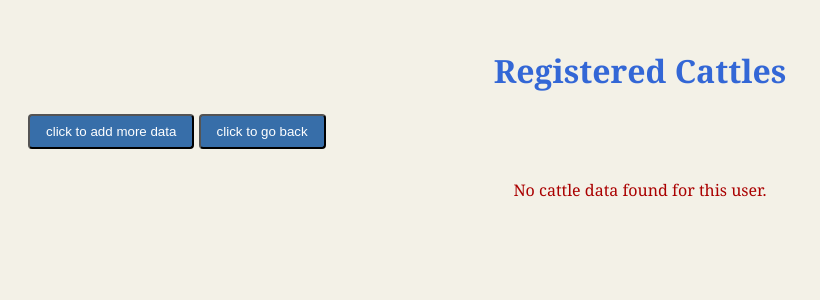
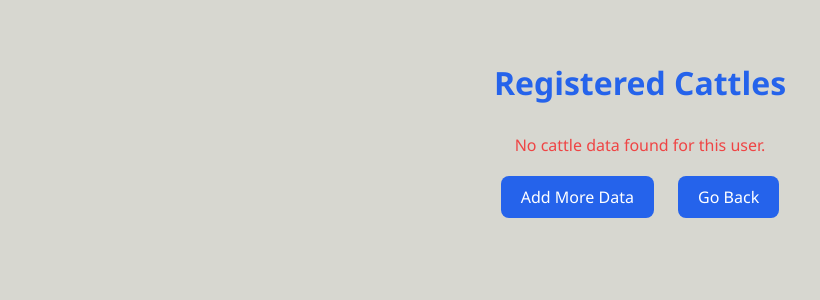
Before and after one commit to amr-jth/optimoo, a Flask app: page /cattle in a window 1280 px wide. Shown: the top 300 px of the page, without its empty margins (0-820 px from the left). Run offline with Flask 3, Linux system fonts and the light colour scheme; data comes from the database, SQL or seed files in the repository; data that the repository does not hold is empty.

Commit message:
Update cattle_data.html
interface changes

```diff
--- a/website/template/cattle_data.html
+++ b/website/template/cattle_data.html
@@ -5,58 +5,111 @@
     <title>My Cattle</title>
     <style>
         body {
-            font-family: 'Georgia', serif;
-            background-color: #f3f1e7;
+            font-family: 'Segoe UI', Tahoma, Geneva, Verdana, sans-serif;
+            background-color: #d7d7d0;
+            margin: 0;
+            padding: 40px 20px;
+        }
+
+        h1 {
+            text-align: center;
+            color: #2563eb;
+            margin-bottom: 30px;
+            font-size: 2rem;
+        }
+
+        .card {
+            width: 90%;
+            max-width: 1000px;
+            margin: auto;
+            background-color: white;
+            border-radius: 12px;
+            box-shadow: 0 4px 12px rgba(0,0,0,0.08);
+            overflow-x: auto;
             padding: 20px;
         }
-        h1 {
+
+        table {
+            width: 100%;
+            border-collapse: collapse;
+        }
+
+        th {
+            background-color: #2563eb;
+            color: #ffffff;
+            font-weight: 700;
+            font-size: 16px;
+            text-transform: uppercase;
+            letter-spacing: 0.5px;
+            font-family: 'Segoe UI Semibold', 'Segoe UI', sans-serif;
+        }
+
+        td {
+            font-weight: 400;
+            font-size: 15px;
+            color: #374151;
+            font-family: 'Segoe UI', Tahoma, Geneva, Verdana, sans-serif;
+        }
+
+        th, td {
+            padding: 14px 18px;
             text-align: center;
-            color: #3367d6;
+            border-bottom: 1px solid #e2e8f0;
         }
-        table {
-            width: 80%;
-            margin: auto;
-            border-collapse: collapse;
-            background-color: #fff;
-            box-shadow: 0 2px 8px rgba(0,0,0,0.1);
+
+        tr:hover {
+            background-color: #f8fafc;
         }
-        th, td {
-            padding: 12px 15px;
-            text-align: center;
-            border-bottom: 1px solid #ccc;
-        }
-        th {
-            background-color: #376ea9;
-            color: #ffffff;
-        }
-        tr:hover {
-            background-color: #f2f2f2;
-        }
+
         .no-data {
             text-align: center;
-            color: #a00;
+            color: #ef4444;
+            font-weight: 500;
+            margin-top: 20px;
+        }
+
+        .bottom-buttons {
+            text-align: center;
             margin-top: 30px;
         }
-        .btn
-        {
-            background-color: #376ea9;
+
+        .btn {
+            background-color: #2563eb;
             color: white;
-            padding: 8px 16px;
-            border-radius: 4px;
+            padding: 10px 20px;
+            border: none;
+            border-radius: 8px;
+            font-size: 16px;
             text-decoration: none;
             font-weight: 500;
-            transition: background-color 0.3s;
+            margin: 0 10px;
+            cursor: pointer;
+            transition: background-color 0.3s ease;
         }
-        .btn:hover
-        {
-            background-color: #376ea9;
+
+        .btn:hover {
+            background-color: #1e4db7;
+        }
+
+        @media (max-width: 600px) {
+            th, td {
+                padding: 10px;
+                font-size: 14px;
+            }
+
+            .btn {
+                padding: 8px 16px;
+                font-size: 14px;
+            }
         }
     </style>
 </head>
 <body>
 
     <h1>Registered Cattles</h1>
-    <table id="cattleTable" style="display:none;">
+
+    <div class="card" id="cattleContainer" style="display:none;">
+        <table id="cattleTable">
             <thead>
                 <tr>
                     <th>ID</th>
@@ -66,26 +119,25 @@
                     <th>Weight</th>
                     <th>Feed Intake</th>
                     <th>Health</th>
-
                 </tr>
             </thead>
-        <tbody id="cattleBody">
+            <tbody id="cattleBody"></tbody>
+        </table>
+    </div>
 
-        </tbody>
-    </table>
-
-    <a href="/cattleupdate"><button class="btn">click to add more data</button></a>
-    <a href="/login"><button class="btn">click to go back</button></a>
     <div id="noDataMessage" class="no-data"></div>
 
+    <div class="bottom-buttons">
+        <a href="/cattleupdate" class="btn">Add More Data</a>
+        <a href="/login" class="btn">Go Back</a>
+    </div>
+
     <script>
-        // Fetch data from your Flask backend
         fetch('/get_cattle')
             .then(response => response.json())
             .then(data => {
                 if (data.status === 'success' && data.cattle.length > 0) {
-                    document.getElementById("cattleTable").style.display = "table";
-                    //document.getElementById("email").innerText=cow.email;
+                    document.getElementById("cattleContainer").style.display = "block";
                     const tbody = document.getElementById("cattleBody");
                     data.cattle.forEach(cow => {
                         const row = document.createElement('tr');
@@ -97,8 +149,6 @@
                             <td>${cow.weight}</td>
                             <td>${cow.feed_intake}</td>
                             <td>${cow.health}</td>
-                            <td><a href="/feed?id=${cow.id}"><button class="btn">Feed Detail</button></a></td>
-                            <td><a href="/pform?id=${cow.id}"><button class="btn">Market Analysis</button></a></td>
                         `;
                         tbody.appendChild(row);
                     });
```
Lines whose indentation alone changed are shown as unchanged.
